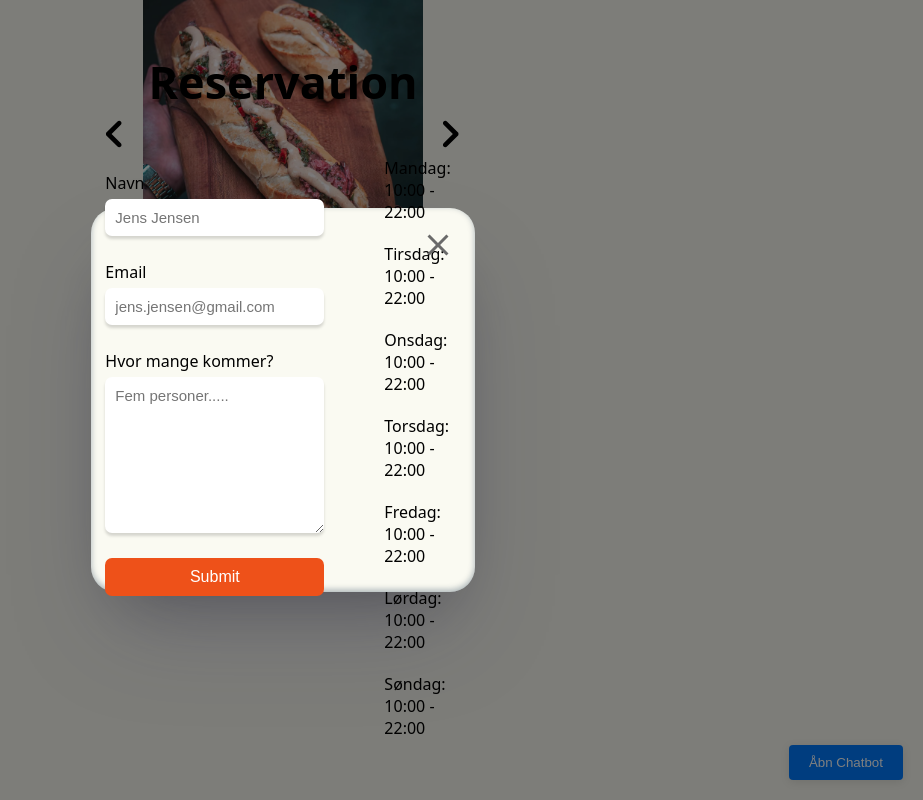
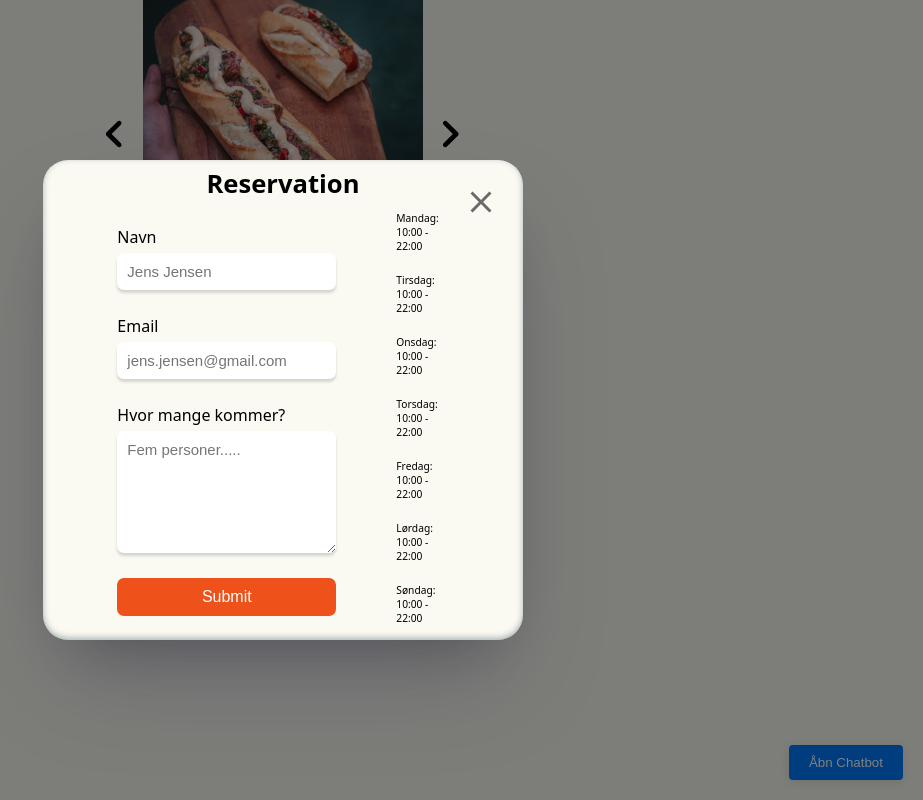
Before and after one commit to Aethos-Code/JS-Project, a plain HTML site: page Final/index.html in a window 1280 px wide. Both pictures are taken after a click on the button "Bestil Bord". Shown: the part 1961-2761 px from the top of the page, without its empty margins (357-1280 px from the left). Drawn offline with Linux system fonts and the light colour scheme.

Commit message:
Last Revision (Turn-in)

```diff
--- a/Final/carousel.js
+++ b/Final/carousel.js
@@ -1,12 +1,12 @@
-var i = 0;
-
-
 const images = ['images/fuego1.jpg', 'images/fuego2.jpg', 'images/fuego3.jpg']
-
 
 const caro = document.getElementById('carousel');
 
 const img = document.createElement('img');
+
+
+var i = 0;
+
 
 img.src = images[i];
 img.style.width = '100%';
@@ -18,6 +18,8 @@ caro.appendChild(img);
 
 const leftBtn = document.getElementById('btnL');
 const rightBtn = document.getElementById('btnR');
+
+
 
 
 leftBtn.addEventListener('click', () => {
--- a/Final/index.html
+++ b/Final/index.html
@@ -84,7 +84,7 @@
 
                     <div class="group">
                     <label for="message">Hvor mange kommer?</label>
-                    <textarea id="message" name="message" placeholder="Fem personer....." required class="contact-input" rows="8"></textarea>
+                    <textarea id="message" name="message" placeholder="Fem personer....." required class="contact-input" rows="6"></textarea>
                     </div>
 
                     <div class="group">
--- a/Final/modal.css
+++ b/Final/modal.css
@@ -17,7 +17,7 @@
   left: 50%;
   transform: translate(-50%, -50%);
   border-radius: 25px;
-  padding: 2rem;
+  padding: 5rem;
   width: 25vw;
   height: 25vw;
   background-color: #fafaf2;
@@ -29,7 +29,7 @@
 
 .modal-header {
   align-self: center;
-  font-size: 45px;
+  font-size: 2vw;
   font-weight: bold;
 }
 
@@ -37,7 +37,6 @@
   display: flex;
   justify-content: center;
   column-gap: 50px;
-  margin-top: 35px;
 }
 
 .modal-forms {
@@ -53,6 +52,7 @@
 
 .modal-hours p {
   margin: 10px;
+  font-size: 0.8vw;
 }
 
 .group {
--- a/Final/modal.js
+++ b/Final/modal.js
@@ -15,7 +15,6 @@ const mHours = document.getElementById('modal-hours');
 for (let i = 0; i < openingHours.length; i++) {
   const p = document.createElement('p')
   p.innerHTML = openingHours[i] + ": <br>" + "10:00 - 22:00";
-
   mHours.appendChild(p);
 
   console.log(openingHours[i]);
```
